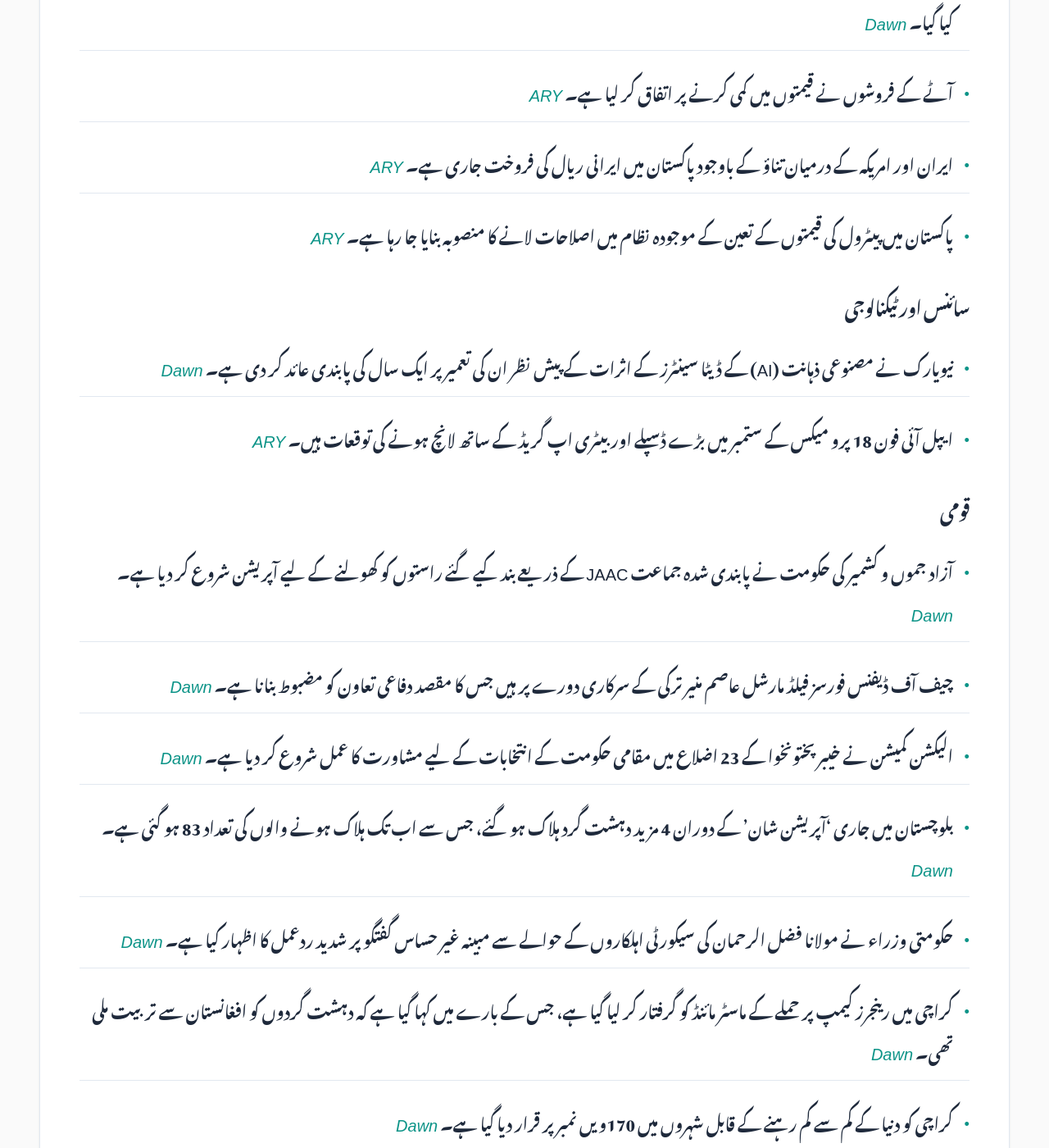
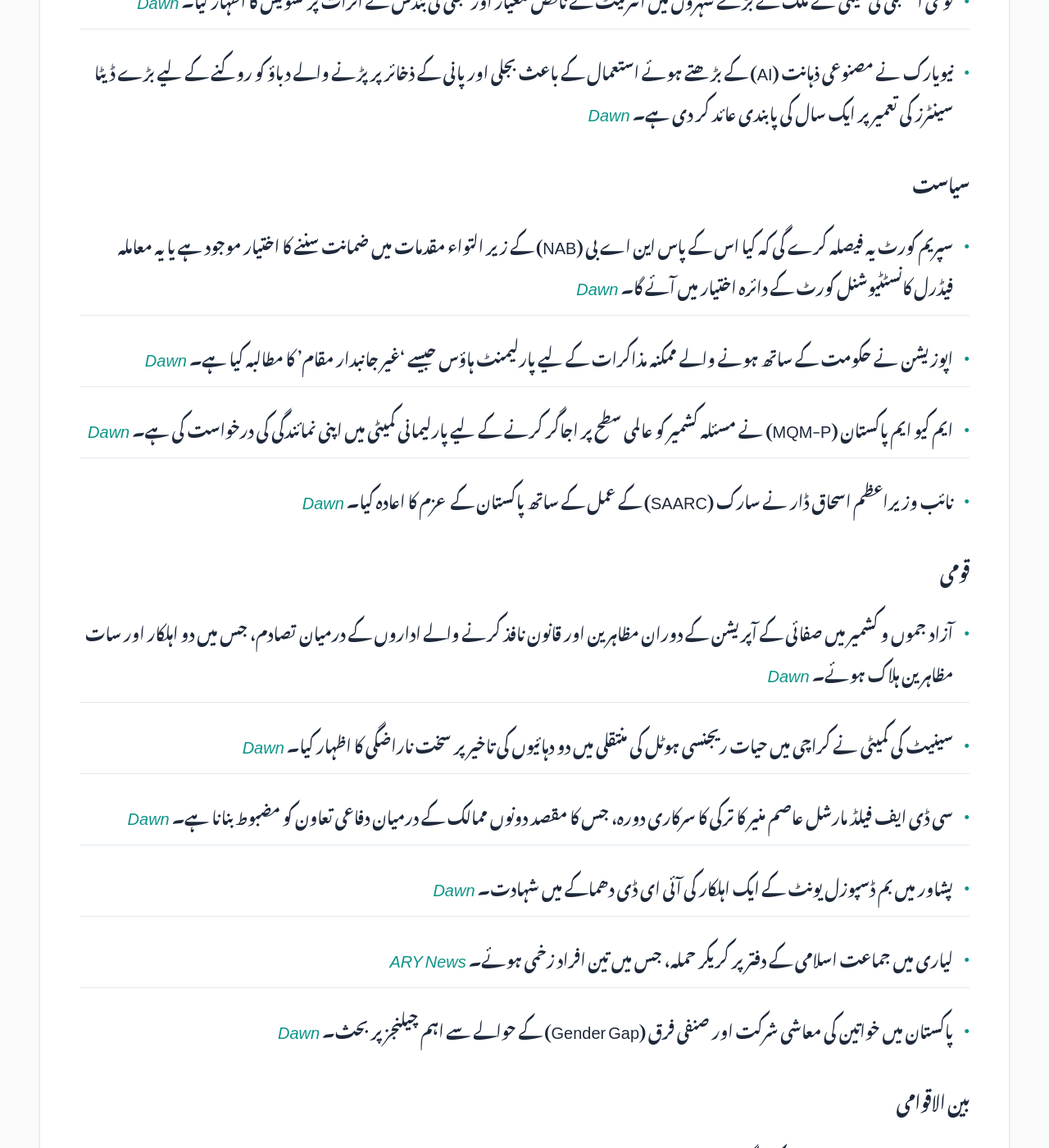
Before and after one commit to zsubzwary/news, a Jekyll site: the page built from ur/index.md, in a window 1280 px wide and 1400 px high, scrolled down 802 px. Shown: the whole window at 82% size. Built offline with Jekyll 4.4.1, drawn with Linux system fonts in a browser that asks for light colours; some web fonts are replaced; comment, search, counter and statistics services are not loaded; some of the changed text lies outside the part shown.

Commit message:
DateTime; 2026-07-15T04:11:11.253Z

```diff
--- a/ur/index.md
+++ b/ur/index.md
@@ -7,50 +7,47 @@ rtl: true
 
 پاکستان کی تازہ خبروں کا خلاصہ
 
- &lrm; 14-Jul-2026 21:11PKT
+ &lrm; 15-Jul-2026 09:11PKT
 
-پڑھنے کا وقت : 5 منٹ
+پڑھنے کا وقت : 4 منٹ
 
 ### معیشت
-- وزیر اعظم شہباز شریف نے بیرون ملک سے بھیجی جانے والی ترسیلات زر کو مکمل طور پر ڈیجیٹل بنانے کی ہدایت کی ہے تاکہ کیش لیس معیشت کا خواب پورا کیا جا سکے۔ *[Dawn](https://www.dawn.com/news/2015382/pm-shehbaz-directs-remittances-from-abroad-be-fully-digitised)*
-- امریکہ اور ایران کے درمیان حالیہ جنگی صورتحال کے باعث پاکستان اسٹاک ایکسچینج کے انڈیکس میں 6,400 سے زائد پوائنٹس کا بڑا زوال ریکارڈ کیا گیا۔ *[Dawn](https://www.dawn.com/news/2015331/bloodbath-at-psx-as-kse-100-loses-6400-points-over-renewed-us-iran-fighting)*
-- آٹے کے فروشوں نے قیمتوں میں کمی کرنے پر اتفاق کر لیا ہے۔ *[ARY](https://arynews.tv/flour-sellers-agree-to-reduce-prices)*
-- ایران اور امریکہ کے درمیان تناؤ کے باوجود پاکستان میں ایرانی ریال کی فروخت جاری ہے۔ *[ARY](https://arynews.tv/iranian-rial-rate-against-pakistani-rupee-and-usd-july-14-2026)*
-- پاکستان میں پیٹرول کی قیمتوں کے تعین کے موجودہ نظام میں اصلاحات لانے کا منصوبہ بنایا جا رہا ہے۔ *[ARY](https://arynews.tv/petrol-price-determination-system-to-be-reformed-in-pakistan)*
+- ایف بی آر (FBR) نے چھوٹے دکانداروں کے لیے ایک سادہ اور رضاکارانہ ٹیکس نظام تجویز کیا ہے تاکہ ٹیکس نیٹ کو وسیع کیا جا سکے۔ *[Dawn](https://www.dawn.com/news/2015525/fbr-proposes-voluntary-tax-regime-for-small-traders)*
 
 ### سائنس اور ٹیکنالوجی
-- نیویارک نے مصنوعی ذہانت (AI) کے ڈیٹا سینٹرز کے اثرات کے پیش نظر ان کی تعمیر پر ایک سال کی پابندی عائد کر دی ہے۔ *[Dawn](https://www.dawn.com/news/2015428/new-york-becomes-first-us-state-to-impose-data-centre-moratorium)*
-- ایپل آئی فون 18 پرو میکس کے ستمبر میں بڑے ڈسپلے اور بیٹری اپ گریڈ کے ساتھ لانچ ہونے کی توقعات ہیں۔ *[ARY](https://arynews.tv/apple-iphone-18-pro-max-tipped-to-launch-in-september-with-major-display-and-battery-upgrades)*
+- قومی اسمبلی کی کمیٹی نے ملک کے بڑے شہروں میں انٹرنیٹ کے ناقص معیار اور بجلی کی بندش کے اثرات پر تشویش کا اظہار کیا۔ *[Dawn](https://www.dawn.com/news/2015535/internet-quality-poor-even-in-major-cities-na-panel-told)*
+- نیویارک نے مصنوعی ذہانت (AI) کے بڑھتے ہوئے استعمال کے باعث بجلی اور پانی کے ذخائر پر پڑنے والے دباؤ کو روکنے کے لیے بڑے ڈیٹا سینٹرز کی تعمیر پر ایک سال کی پابندی عائد کر دی ہے۔ *[Dawn](https://www.dawn.com/news/2015428/new-york-becomes-first-us-state-to-impose-data-centre-moratorium)*
+
+### سیاست
+- سپریم کورٹ یہ فیصلہ کرے گی کہ کیا اس کے پاس این اے بی (NAB) کے زیر التواء مقدمات میں ضمانت سننے کا اختیار موجود ہے یا یہ معاملہ فیڈرل کانسٹٹیوشنل کورٹ کے دائرہ اختیار میں آئے گا۔ *[Dawn](https://www.dawn.com/news/2015530/supreme-court-to-decide-if-it-can-still-hear-nab-bails)*
+- اپوزیشن نے حکومت کے ساتھ ہونے والے ممکنہ مذاکرات کے لیے پارلیمنٹ ہاؤس جیسے 'غیر جانبدار مقام' کا مطالبہ کیا ہے۔ *[Dawn](https://www.dawn.com/news/2015536/opposition-seeks-neutral-venue-for-talks-with-govt)*
+- ایم کیو ایم پاکستان (MQM-P) نے مسئلہ کشمیر کو عالمی سطح پر اجاگر کرنے کے لیے پارلیمانی کمیٹی میں اپنی نمائندگی کی درخواست کی ہے۔ *[Dawn](https://www.dawn.com/news/2015436/mqm-p-seeks-representation-in-parliamentary-committee-on-kashmir)*
+- نائب وزیراعظم اسحاق ڈار نے سارک (SAARC) کے عمل کے ساتھ پاکستان کے عزم کا اعادہ کیا۔ *[Dawn](https://www.dawn.com/news/2015433/dpm-dar-reaffirms-pakistans-commitment-to-saarc-process-during-meeting-with-secretary-general-golam-sarwar-fo)*
 
 ### قومی
-- آزاد جموں و کشمیر کی حکومت نے پابندی شدہ جماعت JAAC کے ذریعے بند کیے گئے راستوں کو کھولنے کے لیے آپریشن شروع کر دیا ہے۔ *[Dawn](https://www.dawn.com/news/2015416/ajk-govt-says-operation-under-way-to-reopen-routes-blocked-by-banned-jaac)*
-- چیف آف ڈیفنس فورسز فیلڈ مارشل عاصم منیر ترکی کے سرکاری دورے پر ہیں جس کا مقصد دفاعی تعاون کو مضبوط بنانا ہے۔ *[Dawn](https://www.dawn.com/news/2015389/cdf-munir-meets-turkish-president-erdogan-armed-forces-chief-in-ankara-ispr)*
-- الیکشن کمیشن نے خیبر پختونخوا کے 23 اضلاع میں مقامی حکومت کے انتخابات کے لیے مشاورت کا عمل شروع کر دیا ہے۔ *[Dawn](https://www.dawn.com/news/2015399/ecp-starts-consultations-with-kp-govt-to-fix-date-for-lg-polls-in-23-districts)*
-- بلوچستان میں جاری 'آپریشن شان' کے دوران 4 مزید دہشت گرد ہلاک ہو گئے، جس سے اب تک ہلاک ہونے والوں کی تعداد 83 ہو گئی ہے۔ *[Dawn](https://www.dawn.com/news/2015356/4-more-terrorists-killed-in-ongoing-operation-shaban-in-balochistan-state-media)*
-- حکومتی وزراء نے مولانا فضل الرحمان کی سیکورٹی اہلکاروں کے حوالے سے مبینہ غیر حساس گفتگو پر شدید ردعمل کا اظہار کیا ہے۔ *[Dawn](https://www.dawn.com/news/2015349/diminished-martyrs-sacrifices-ministers-rebuke-fazl-over-insensitive-remarks-about-military-personnel)*
-- کراچی میں رینجرز کیمپ پر حملے کے ماسٹر مائنڈ کو گرفتار کر لیا گیا ہے، جس کے بارے میں کہا گیا ہے کہ دہشت گردوں کو افغانستان سے تربیت ملی تھی۔ *[Dawn](https://www.dawn.com/news/2015342/police-say-mastermind-of-rangers-camp-attack-in-karachi-arrested-culprits-trained-in-afghanistan)*
-- کراچی کو دنیا کے کم سے کم رہنے کے قابل شہروں میں 170ویں نمبر پر قرار دیا گیا ہے۔ *[Dawn](https://www.dawn.com/news/2015422/in-pictures-why-karachi-continues-to-rank-among-the-least-liveable-cities-in-the-world)*
-- امریکی ایف بی آئی کے ڈائریکٹر نے پاکستان کے وزیر داخلہ محسن نقوی کی میزبانی کی اور علاقائی مفادات کے تحفظ میں پاکستان کے ساتھ شراکت داری کو اہم قرار دیا۔ *[Dawn](https://www.dawn.com/news/2015325/fbi-chief-kash-patel-hosts-naqvi-in-washington-hails-critical-partnership)*
+- آزاد جموں و کشمیر میں صفائی کے آپریشن کے دوران مظاہرین اور قانون نافذ کرنے والے اداروں کے درمیان تصادم، جس میں دو اہلکار اور سات مظاہرین ہلاک ہوئے۔ *[Dawn](https://www.dawn.com/news/2015537/protesters-law-enforcers-clash-during-ajk-clearance-operation)*
+- سینیٹ کی کمیٹی نے کراچی میں حیات ریجنسی ہوٹل کی منتقلی میں دو دہائیوں کی تاخیر پر سخت ناراضگی کا اظہار کیا۔ *[Dawn](https://www.dawn.com/news/2015526/senate-panel-irked-by-two-decade-delay-in-transfer-of-karachis-hyatt-regency)*
+- سی ڈی ایف فیلڈ مارشل عاصم منیر کا ترکی کا سرکاری دورہ، جس کا مقصد دونوں ممالک کے درمیان دفاعی تعاون کو مضبوط بنانا ہے۔ *[Dawn](https://www.dawn.com/news/2015389/cdf-munir-meets-turkish-president-erdogan-armed-forces-chief-in-ankara-ispr)*
+- پشاور میں بم ڈسپوزل یونٹ کے ایک اہلکار کی آئی ای ڈی دھماکے میں شہادت۔ *[Dawn](https://www.dawn.com/news/2015448/bomb-disposal-unit-official-martyred-in-ied-explosion-in-kps-peshawar-district-police)*
+- لیاری میں جماعت اسلامی کے دفتر پر کریکر حملہ، جس میں تین افراد زخمی ہوئے۔ *[ARY News](https://arynews.tv/three-injured-in-cracker-attack-on-jamaat-e-islami-office-in-lyari)*
+- پاکستان میں خواتین کی معاشی شرکت اور صنفی فرق (Gender Gap) کے حوالے سے اہم چیلنجز پر بحث۔ *[Dawn](https://www.dawn.com/news/2015541/beyond-declarations)*
 
 ### بین الاقوامی
-- وزیر اعظم شہباز شریف نے سعودی عرب پر حوثی حملوں کی مذمت کی اور مملکت کی سلامتی کے لیے پاکستان کی مکمل حمایت کا اعادہ کیا۔ *[Dawn](https://www.dawn.com/news/2015391/after-houthi-attacks-on-saudi-arabia-pm-shehbaz-reaffirms-pakistans-support-for-kingdoms-security)*
-- انڈی برنہم برطانوی لیبر پارٹی کے قیادت کے مقابلے میں مضبوط پوزیشن حاصل کرنے میں کامیاب ہو گئے ہیں۔ *[Dawn](https://www.dawn.com/news/2015435/burnham-in-sight-of-downing-street-wins-top-uk-union-support)*
-- بھارت نے زبردستی مزدوری کے ذریعے تیار کردہ اشیاء کی درآمد پر پابندی لگانے کا فیصلہ کیا ہے۔ *[Dawn](https://www.dawn.com/news/2015385/india-to-ban-import-of-goods-made-using-forced-labour-amid-us-probe)*
-- ورلڈ فوڈ پروگرام کے امدادی ٹرکوں نے تورخم بارڈر کے ذریعے افغانستان میں داخلہ کیا۔ *[Dawn](https://www.dawn.com/news/2015404/21-of-26-wfp-vehicles-carrying-aid-enter-afghanistan-via-torkham-border)*
-- امریکہ نے ایران پر حملے جاری رکھے جبکہ ایران کے ذریعے بحرین اور اردن میں امریکی اثاثوں کو نشانہ بنایا گیا۔ *[Dawn](https://www.dawn.com/news/2015335/us-launches-third-night-of-strikes-on-iran-irgc-targets-american-assets-in-bahrain-and-jordan)*
-- فرانس نے اپنے قومی دن (Bastille Day) کے موقع پر ایک عظیم الشان فوجی پریڈ کا انعقاد کیا۔ *[Dawn](https://www.dawn.com/news/2015412/in-pictures-france-flaunts-firepower-unity-with-allies-in-bastille-day-parade)*
-- امریکی سینیٹر لنڈسے گراہم کی اچانک وفات سے یوکرین کے لیے امریکی امداد اور روس پر پابندیوں کے مستقبل پر سوالات اٹھ رہے ہیں۔ *[Dawn](https://www.dawn.com/news/2015401/can-us-senator-lindsey-grahams-ukraine-initiatives-survive-without-him)*
-- پاکستان نے یو این سیکورٹی کونسل میں سعودی عرب کے ساتھ اظہار یکجہتی کیا اور حوثی حملوں کی مذمت کی۔ *[Dawn](https://www.dawn.com/news/2015330/pakistan-expresses-solidarity-with-saudi-arabia-at-unsc-condemns-houthi-attacks-on-kingdom)*
-- برطانیہ نے گرومنگ گینگ کے سربراہ کو ملک بدری کے لیے قانون میں تبدیلی کرنے کا اعلان کیا ہے۔ *[Dawn](https://www.dawn.com/news/2015275/uk-to-change-law-in-bid-to-deport-rochdale-grooming-gang-ringleader-shabir-ahmed)*
-- ٹرمپ کی جانب سے ہرمز کے مقام پر فیس لگانے کے فیصلے کے قانونی جواز پر بحث جاری ہے۔ *[ARY](https://arynews.tv/trump-wants-fees-for-hormuz-just-like-iran-is-that-legal)*
+- امریکہ اور ایران کے درمیان کشیدگی میں اضافہ؛ صدر ٹرمپ نے ایران پر حملوں اور بحری ناکہ بندی کے ذریعے دباؤ بڑھا دیا۔ *[Dawn](https://www.dawn.com/news/2015455/trump-steps-back-from-hormuz-fee-plan-new-strikes-hit-iran)* | *[ARY News](https://arynews.tv/donald-trump-threatens-strikes-on-irans-energy-targets)* | *[ARY News](https://arynews.tv/us-launches-new-iran-strikes-reimposes-naval-blockade)*
+- ایران نے اعلان کیا ہے کہ جب تک امریکی جارحیت ختم نہیں ہوتی، ہرمز کا تنگنا بند رہے گا۔ *[ARY News](https://arynews.tv/iran-guards-say-hormuz-to-remain-closed-till-end-of-us-aggression)*
+- انڈی برنہم برطانوی لیبر پارٹی کی قیادت کی دوڑ میں مضبوط پوزیشن کے ساتھ اگلے وزیراعظم بننے کے قریب نظر آتے ہیں۔ *[Dawn](https://www.dawn.com/news/2015435/burnham-in-sight-of-downing-street-wins-top-uk-union-support)*
+- بھارت نے زبردستی مزدوری کے ذریعے تیار کردہ اشیاء کی درآمد پر پابندی عائد کر دی ہے۔ *[Dawn](https://www.dawn.com/news/2015385/india-to-ban-import-of-goods-made-using-forced-labour-amid-us-probe)*
 
 ### کھیل
-- روبرٹو باجو نے میسی کو مارڈونا اور پیلے پر ترجیح دیتے ہوئے اسے تاریخ کا عظیم ترین کھلاڑی (GOAT) قرار دیا ہے۔ *[ARY](https://arynews.tv/roberto-baggio-chooses-messi-over-maradona-marco-materazzi-disagrees)*
-- ہیوو لوریس نے ایمباپے بمقابلہ میسی کے فائنل کے بارے میں اپنے جذبات کا اظہار کیا۔ *[ARY](https://arynews.tv/it-felt-like-destiny-hugo-lloris-on-mbappe-vs-messi-final)*
-- ہیوو لوریس نے انکشاف کیا کہ 2018 میں فرانس نے ڈیشامپس کی حکمت عملی کے ذریعے میسی کو کیسے روکا تھا۔ *[ARY](https://arynews.tv/how-france-stopped-messi-in-2018-hugo-lloris-reveals-deschamps-command-to-ngolo-kante)*
+- اسپین نے فرانس کو شکست دے کر فیفا ورلڈ کپ کا فائنل بک لیا ہے۔ *[Dawn](https://www.dawn.com/news/2015496/majestic-spain-stun-france-to-reach-fifa-world-cup-final)* | *[ARY News](https://arynews.tv/spain-beat-france-to-reach-fifa-world-cup-final)*
+- مین یوनाइटेड نے ایسٹن ولا کے مڈ فیلڈر ٹئیلیمنز کو اپنی ٹیم میں شامل کر لیا ہے۔ *[ARY News](https://arynews.tv/man-utd-sign-aston-villa-midfielder-tielemans)*
 
 ### صحت
-- ماہرین نے والدین کو مشورہ دیا ہے کہ وہ بچوں کے ساتھ ان کی جسمانی حفاظت اور ذہنی صحت کے بارے میں کھل کر بات کریں۔ *[ARY](https://arynews.tv/children-encouraging-open-communication)*
+- کراچی میں ایچ آئی وی (HIV) کے پھیلاؤ کے بعد اسکریننگ کے دوران 120 افراد کے مثبت ہونے کی اطلاع۔ *[Dawn](https://www.dawn.com/news/2015586/120-living-near-karachis-valika-hospital-test-positive-in-hiv-screening)*
+- امریکی سی ڈی سی کے مطابق امریکہ میں پیٹ کے انفیکشن (Cyclosporiasis) کے کیسز میں اضافہ ہو گیا ہے۔ *[Dawn](https://www.dawn.com/news/2015459/cdc-says-lab-confirmed-us-cases-of-diarrhoea-causing-parasite-top-1600-expects-count-to-rise)*
 
 ### دیگر
-- سیلیان مرفی نے اپنے مرحوم ساتھی اداکار سیم نیل کو خراج تحسین پیش کیا۔ *[ARY](https://arynews.tv/cillian-murphy-honors-late-peaky-blinders-co-star-sam-neill)*
+- بی ٹی ایس (BTS) ممبران سے متعلق ایک پراسرار اشتہار نے مداحوں میں تجسس پیدا کر دیا ہے۔ *[ARY News](https://arynews.tv/bts-members-in-a-bathroom-newspaper-ad-leaves-fans-guessing)*
+- اداکارہ کرتی سانون نے اپنی فلم 'میمی' کے حوالے سے ایک اہم فیصلے کا ذکر کیا۔ *[ARY News](https://arynews.tv/kriti-sanon-shares-major-decision-during-mimi)*
+- میگن مارکل کو نیٹ فلکس سیریز کے لیے ایمی ایوارڈ کے لیے نامزد کیا گیا۔ *[ARY News](https://arynews.tv/meghan-markle-lands-major-daytime-emmy-nomination-for-netflix-series-with-love-meghan)*
+- اداکار عدنان صدیقی نے اپنی بیٹی کی زندگی کے ایک اہم سنگ میل پر جذباتی نوٹ لکھا۔ *[ARY News](https://arynews.tv/adnan-siddiqui-celebrates-daughter-special-milestone-with-note)*
```
